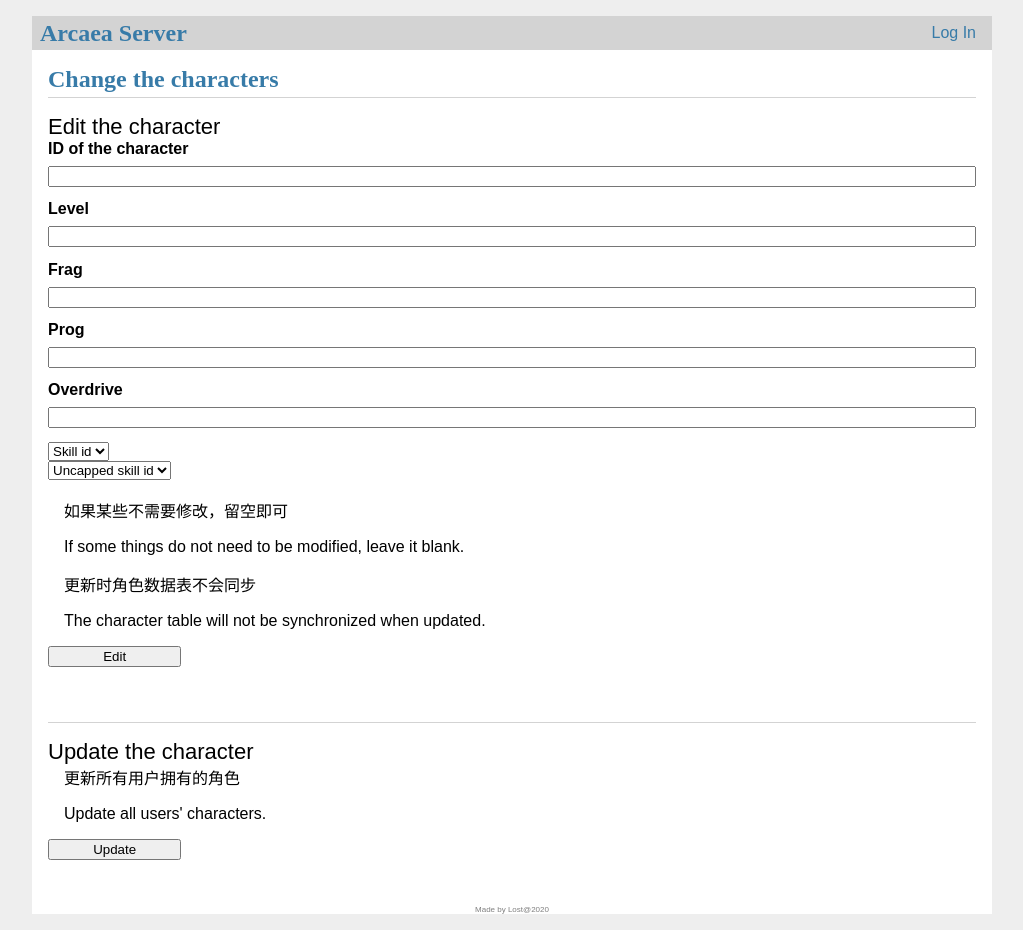
After one commit to Lost-MSth/Arcaea-server, a Flask app: template latest version/templates/web/changechar.html in a window 1280 px wide. The commit adds this page. Shown: the whole page, without its empty margins (128-1151 px from the left). Run offline with Flask 2, Linux system fonts and the light colour scheme; the template is opened without the code that fills it: most values are stand-ins (such as "Sample title", 1, 10 or a date in 2020).

Commit message:
Update to v1.6

```diff
--- a/latest version/server/auth.py
+++ b/latest version/server/auth.py
@@ -81,8 +81,8 @@
         user_id = build_user_id(c)
         now = int(time.time() * 1000)
         c.execute('''insert into user(user_id, name, password, join_date, user_code, rating_ptt,
-        character_id, is_skill_sealed, is_char_uncapped, is_char_uncapped_override, is_hide_rating, favorite_character, max_stamina_notification_enabled, current_map)
-        values(:user_id, :name, :password, :join_date, :user_code, 0, 0, 0, 0, 0, 0, -1, 0, '')
+        character_id, is_skill_sealed, is_char_uncapped, is_char_uncapped_override, is_hide_rating, favorite_character, max_stamina_notification_enabled, current_map, ticket)
+        values(:user_id, :name, :password, :join_date, :user_code, 0, 0, 0, 0, 0, 0, -1, 0, '', 114514)
         ''', {'user_code': user_code, 'user_id': user_id, 'join_date': now, 'name': name, 'password': hash_pwd})
         c.execute('''insert into recent30(user_id) values(:user_id)''', {
                   'user_id': user_id})
--- a/latest version/setting.ini
+++ b/latest version/setting.ini
@@ -1,3 +1,7 @@
 [CONFIG]
 HOST = 192.168.1.113
 PORT = 80
+
+[WEB]
+USERNAME = admin
+PASSWORD = admin
--- a/latest version/static/style.css
+++ b/latest version/static/style.css
@@ -210,8 +210,28 @@
     font-weight: bold;
 }
 
-.footer{
+.footer {
     font-size: 0.5em;
     color: grey;
     text-align: center;
 }
+
+.char-item {
+    margin-bottom: 10px;
+    clear: both;
+}
+
+.char-name {
+    font-size: 1.3em;
+    font-weight: bold;
+    display: inline-block;
+}
+
+.char-id {
+    font-size: 1em;
+    display: inline-block;
+}
+
+.char-num {
+    font-size: 1em;
+}
--- a/latest version/templates/web/allplayer.html
+++ b/latest version/templates/web/allplayer.html
@@ -14,6 +14,7 @@
     </div>
     <div class="join-date">注册于 Registered in: {{user['join_date']}}</div>
     <div class="ptt">PTT: {{user['rating_ptt']//100 ~ '.' ~ user['rating_ptt']%100}}</div>
+    <div class="ptt">Memories: {{user['ticket']}}</div>
     <div>
         <div>Recent plays: </div>
         <div>
--- /dev/null
+++ b/latest version/templates/web/changechar.html
@@ -0,0 +1,55 @@
+{% extends 'base.html' %}
+{% block header %}
+<h1>{% block title %}Change the characters{% endblock %}</h1>
+{% endblock %}
+
+{% block content %}
+<form action="/web/changesong/editchar" method="post">
+    <div class="title">Edit the character</div>
+    <label for="id">ID of the character</label>
+    <input name="id" id="sid" required>
+
+    <label for="level">Level</label>
+    <input name="level" id="level">
+
+    <label for="frag">Frag</label>
+    <input name="frag" id="frag">
+
+    <label for="prog">Prog</label>
+    <input name="prog" id="prog">
+
+    <label for="overdrive">Overdrive</label>
+    <input name="overdrive" id="overdrive">
+
+    <div>
+        <select name="skill_id">
+            <option value="">Skill id</option>
+            {% for skill_id in skill_ids %}
+            <option value={{ skill_id }}>{{ skill_id }}</option>
+            {% endfor %}
+        </select>
+    </div>
+    <div>
+        <select name="skill_id_uncap">
+            <option value="">Uncapped skill id</option>
+            {% for skill_id in skill_ids %}
+            <option value={{ skill_id }}>{{ skill_id }}</option>
+            {% endfor %}
+        </select>
+    </div>
+    <br />
+    <div class="content">如果某些不需要修改，留空即可</div>
+    <div class="content">If some things do not need to be modified, leave it blank.</div>
+    <div class="content">更新时角色数据表不会同步</div>
+    <div class="content">The character table will not be synchronized when updated.</div>
+    <input type="submit" value="Edit">
+</form>
+<br />
+<hr />
+<form action="/web/changesong/updatechar" method="post">
+    <div class="title">Update the character</div>
+    <div class="content">更新所有用户拥有的角色</div>
+    <div class="content">Update all users' characters.</div>
+    <input type="submit" value="Update">
+</form>
+{% endblock %}
--- a/latest version/templates/web/index.html
+++ b/latest version/templates/web/index.html
@@ -14,11 +14,14 @@
 <a href="{{ url_for('index.single_player_ptt') }}">单个玩家PTT详情查询 Single player ptt</a></br></br>
 <a href="{{ url_for('index.all_player') }}">所有玩家信息查询 All players</a></br></br>
 <a href="{{ url_for('index.all_song') }}">铺面信息查询 All songs</a></br></br>
+<a href="{{ url_for('index.all_character') }}">角色信息查询 All characters</a></br></br>
 <a href="{{ url_for('index.single_chart_top') }}">单个铺面排行榜查询 Single song chart tops</a>
 <hr>
 <h1>系统方面 System</h1>
 <a href="{{ url_for('index.update_database') }}">数据库更新 Update databases</a></br></br>
-<a href="{{ url_for('index.change_song') }}">歌曲修改 Change the songs</a>
+<a href="{{ url_for('index.change_song') }}">歌曲修改 Change the songs</a></br></br>
+<a href="{{ url_for('index.change_character') }}">角色修改 Change the characters</a></br></br>
+<a href="{{ url_for('index.change_user') }}">用户信息修改 Change user information</a>
 
 
 {% endblock %}
--- a/latest version/templates/web/singleplayerptt.html
+++ b/latest version/templates/web/singleplayerptt.html
@@ -24,6 +24,7 @@
             <span class="rank">User code: {{user['user_code']}}</span>
         </div>
         <div class="join-date">注册于 Registered in: {{user['join_date']}}</div>
+        <div class="ptt">Memories: {{user['ticket']}}</div>
         <div class="ptt">PTT: {{user['rating_ptt']//100 ~ '.' ~ user['rating_ptt']%100}}</div>
         <div class="ptt">Best 30 PTT: {{bestptt}}</div>
         <div class="ptt">Recent 10 PTT: {{recentptt}}</div>
--- a/latest version/web/index.py
+++ b/latest version/web/index.py
@@ -157,7 +157,8 @@
                           'miss_count': i[17],
                           'time_played': time_played,
                           'clear_type': i[21],
-                          'rating': i[22]
+                          'rating': i[22],
+                          'ticket': i[26]
                           })
     else:
         error = '没有玩家数据 No player data.'
@@ -358,3 +359,213 @@
         flash(error)
 
     return redirect(url_for('index.change_song'))
+
+
+@bp.route('/allchar', methods=['GET'])
+@login_required
+def all_character():
+    # 所有角色数据
+
+    conn = sqlite3.connect('./database/arcaea_database.db')
+    c = conn.cursor()
+    c.execute('''select * from character''')
+    x = c.fetchall()
+    error = None
+    if x:
+        posts = []
+        for i in x:
+            posts.append({'character_id': i[0],
+                          'name': i[1],
+                          'level': i[2],
+                          'frag': i[5],
+                          'prog': i[6],
+                          'overdrive': i[7],
+                          'skill_id': i[8],
+                          'skill_id_uncap': i[11],
+                          'char_type': i[12],
+                          'is_uncapped': i[14] == 1
+                          })
+    else:
+        error = '没有角色数据 No character data.'
+
+    conn.commit()
+    conn.close()
+    if error:
+        flash(error)
+        return render_template('web/allchar.html')
+    else:
+        return render_template('web/allchar.html', posts=posts)
+
+
+@bp.route('/changechar', methods=['GET'])
+@login_required
+def change_character():
+    # 修改角色数据
+    skill_ids = ['No_skill', 'gauge_easy', 'note_mirror', 'gauge_hard', 'frag_plus_10_pack_stellights', 'gauge_easy|frag_plus_15_pst&prs', 'gauge_hard|fail_frag_minus_100', 'frag_plus_5_side_light', 'visual_hide_hp', 'frag_plus_5_side_conflict', 'challenge_fullcombo_0gauge', 'gauge_overflow', 'gauge_easy|note_mirror', 'note_mirror', 'visual_tomato_pack_tonesphere',
+                 'frag_rng_ayu', 'gaugestart_30|gaugegain_70', 'combo_100-frag_1', 'audio_gcemptyhit_pack_groovecoaster', 'gauge_saya', 'gauge_chuni', 'kantandeshou', 'gauge_haruna', 'frags_nono', 'gauge_pandora', 'gauge_regulus', 'omatsuri_daynight', 'sometimes(note_mirror|frag_plus_5)', 'scoreclear_aa|visual_scoregauge', 'gauge_tempest', 'gauge_hard', 'gauge_ilith_summer', 'frags_kou', 'visual_ink', 'shirabe_entry_fee', 'frags_yume']
+    return render_template('web/changechar.html', skill_ids=skill_ids)
+
+
+@bp.route('/changesong/editchar', methods=['POST'])
+@login_required
+def edit_char():
+    # 修改角色数据
+
+    error = None
+
+    try:
+        character_id = int(request.form['id'])
+        level = request.form['level']
+        frag = request.form['frag']
+        prog = request.form['prog']
+        overdrive = request.form['overdrive']
+        skill_id = request.form['skill_id']
+        skill_id_uncap = request.form['skill_id_uncap']
+        if level:
+            level = int(level)
+        else:
+            level = None
+        if frag:
+            frag = float(frag)
+        else:
+            frag = None
+        if prog:
+            prog = float(prog)
+        else:
+            prog = None
+        if overdrive:
+            overdrive = float(overdrive)
+        else:
+            overdrive = None
+    except:
+        error = '数据错误 Wrong data.'
+        flash(error)
+        return redirect(url_for('index.change_character'))
+
+    conn = sqlite3.connect('./database/arcaea_database.db')
+    c = conn.cursor()
+    c.execute(
+        '''select exists(select * from character where character_id=:a)''', {'a': character_id})
+    if c.fetchone() == (1,):
+        if not level and not frag and not prog and not overdrive and not skill_id and not skill_id_uncap:
+            error = '无修改 No change.'
+        else:
+
+            sql = '''update character set level_exp=25000'''
+            sql_dict = {'character_id': character_id}
+            if level:
+                sql += ', level = :level'
+                sql_dict['level'] = level
+            if frag:
+                sql += ', frag = :frag'
+                sql_dict['frag'] = frag
+            if prog:
+                sql += ', prog = :prog'
+                sql_dict['prog'] = prog
+            if overdrive:
+                sql += ', overdrive = :overdrive'
+                sql_dict['overdrive'] = overdrive
+            if skill_id:
+                sql += ', skill_id = :skill_id'
+                if skill_id == 'No_skill':
+                    sql_dict['skill_id'] = ''
+                else:
+                    sql_dict['skill_id'] = skill_id
+            if skill_id_uncap:
+                sql += ', skill_id_uncap = :skill_id_uncap'
+                if skill_id_uncap == 'No_skill':
+                    sql_dict['skill_id_uncap'] = ''
+                else:
+                    sql_dict['skill_id_uncap'] = skill_id_uncap
+            sql += ' where character_id = :character_id'
+            c.execute(sql, sql_dict)
+            flash('角色修改成功 Successfully edit the character.')
+    else:
+        error = '角色不存在 The character does not exist.'
+
+    conn.commit()
+    conn.close()
+
+    if error:
+        flash(error)
+
+    return redirect(url_for('index.change_character'))
+
+
+@bp.route('/changesong/updatechar', methods=['POST'])
+@login_required
+def update_character():
+    # 更新角色数据
+    conn = sqlite3.connect('./database/arcaea_database.db')
+    c = conn.cursor()
+    web.system.update_user_char(c)
+    conn.commit()
+    conn.close()
+
+    flash('数据更新成功 Success update data.')
+    return redirect(url_for('index.change_character'))
+
+
+@bp.route('/changeuser', methods=['GET'])
+@login_required
+def change_user():
+    # 修改用户信息
+
+    return render_template('web/changeuser.html')
+
+
+@bp.route('/changeuser/edituser', methods=['POST'])
+@login_required
+def edit_user():
+    # 修改用户数据
+
+    error = None
+    name = request.form['name']
+    user_code = request.form['user_code']
+
+    if name or user_code:
+        conn = sqlite3.connect('./database/arcaea_database.db')
+        c = conn.cursor()
+        if user_code:
+            c.execute('''select user_id from user where user_code=:a''', {
+                'a': user_code})
+        else:
+            c.execute(
+                '''select user_id from user where name=:a''', {'a': name})
+
+        user_id = c.fetchone()
+        posts = []
+        if user_id:
+            user_id = user_id[0]
+            try:
+                ticket = request.form['ticket']
+                if ticket:
+                    ticket = int(ticket)
+                else:
+                    ticket = None
+            except:
+                error = '数据错误 Wrong data.'
+                flash(error)
+                return redirect(url_for('index.change_user'))
+
+            if not ticket:
+                error = '无修改 No change.'
+            else:
+                sql = '''update user set ticket = :ticket where user_id = :user_id'''
+                sql_dict = {'ticket': ticket, 'user_id': user_id}
+                c.execute(sql, sql_dict)
+                flash('用户信息修改成功 Successfully edit the user information.')
+
+        else:
+            error = '玩家不存在 The player does not exist.'
+
+    else:
+        error = '输入为空 Null Input.'
+
+    conn.commit()
+    conn.close()
+
+    if error:
+        flash(error)
+
+    return redirect(url_for('index.change_user'))
--- a/latest version/web/webscore.py
+++ b/latest version/web/webscore.py
@@ -64,7 +64,8 @@
              'miss_count': x[17],
              'time_played': time_played,
              'clear_type': x[21],
-             'rating': x[22]
+             'rating': x[22],
+             'ticket': x[26]
              }
 
     return r
```
Also changed, not shown: latest version/database/database_initialize.py (+4 -3 lines), latest version/server/info.py (+3 -4 lines), latest version/templates/web/allchar.html (added, +59 -0 lines), latest version/templates/web/changeuser.html (added, +28 -0 lines), latest version/web/login.py (+18 -5 lines), latest version/web/system.py (+112 -63 lines), README.md, latest version/database/arcaea_database.db, latest version/database/arcsong.db.
